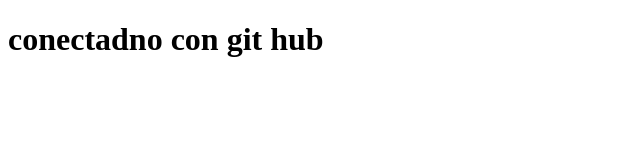
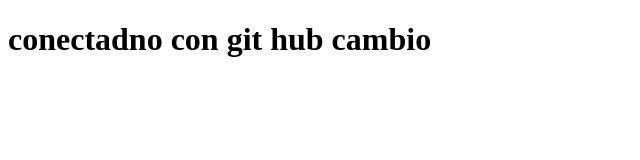
Before and after one commit to GaboDeMelmac/Learn_Github, a plain HTML site: page index2.html in a window 1280 px wide. Shown: the whole page, without its empty margins (0-640 px from the left). Drawn offline with Linux system fonts and the light colour scheme.

Commit message:
Modificacion html2

```diff
--- a/index2.html
+++ b/index2.html
@@ -6,6 +6,6 @@
     <title>Document</title>
 </head>
 <body>
-    <h1>conectadno con git hub</h1>
+    <h1>conectadno con git hub cambio</h1>
 </body>
 </html>
```
